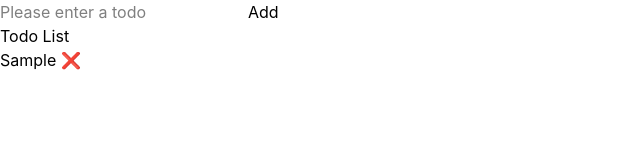
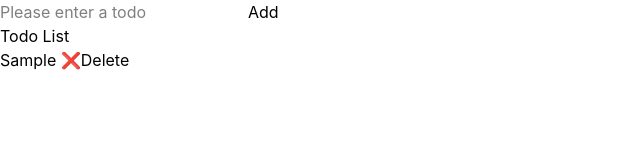
Before and after one commit to alanambrosedev/todo-app-v2, a React (Vite) app: page / in a window 1280 px wide. Both pictures are taken after typing "Sample" into the empty fields and a click on the button "Add". Shown: the top 160 px of the page, without its empty margins (0-640 px from the left). Built offline with nearby package versions, Linux system fonts and the light colour scheme; no server answers.

Commit message:
feat: add delete functionality for todos

```diff
--- a/src/App.jsx
+++ b/src/App.jsx
@@ -5,6 +5,12 @@ function App() {
   const [todos, setTodos] = useState([]);
   const [inputValue, setInputValue] = useState("");
 
+  function handleDeleteTodos(idToRemove) {
+    const newTodosList = todos.filter((item) => {
+      return item.id !== idToRemove;
+    });
+    setTodos(newTodosList);
+  }
   const handleAddTodos = (e) => {
     e.preventDefault();
     if (inputValue.trim() === "") return;
@@ -47,6 +53,7 @@ function App() {
         {todos.map((todo) => (
           <li key={todo.id}>
             {todo.todo} {todo.completed ? "✅" : "❌"}
+            <button onClick={() => handleDeleteTodos(todo.id)}>Delete</button>
           </li>
         ))}
       </ul>
```
